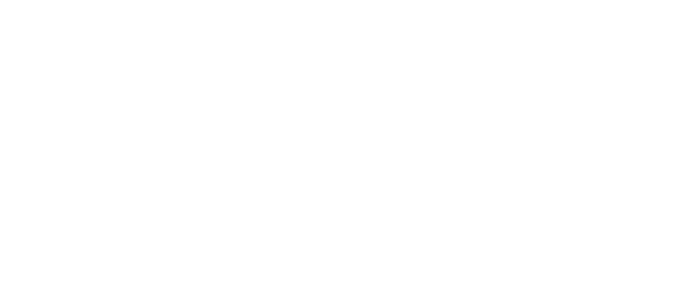
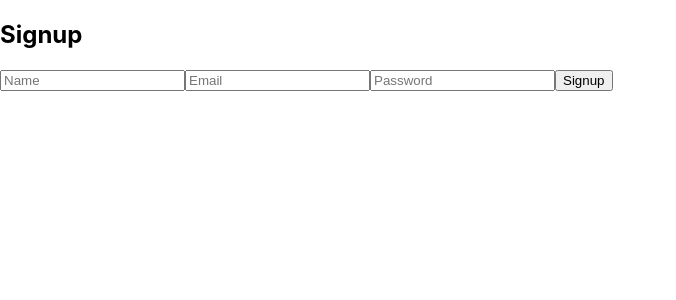
Before and after one commit to AsmaaArfa/FinalProject, a React (Create React App) app: page / in a window 1280 px wide. Before the commit this address had no page. Shown: the top 300 px of the page, without its empty margins (0-676 px from the left). Built offline with nearby package versions, Linux system fonts and the light colour scheme.

Commit message:
3rd commit

```diff
--- a/src/App.js
+++ b/src/App.js
@@ -9,7 +9,8 @@
     <Router>
       <div>
         <Routes>
-          <Route path="/signup" element={<Signup />} />
+          {/* <Signup></Signup> */}
+          <Route path="/" element={<Signup />} />
           <Route path="/login" element={<Login />} />
           <Route path="/profile" element={<Profile />} />
         </Routes>
```
